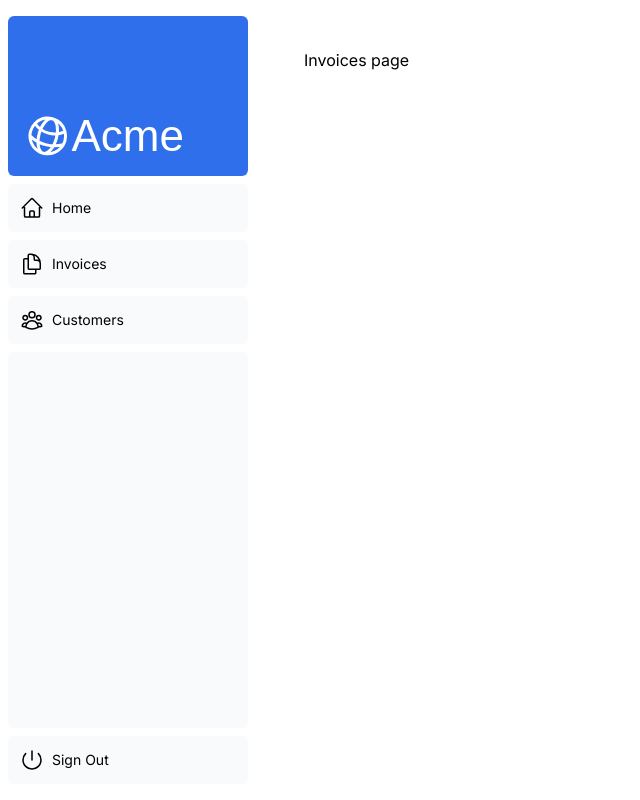
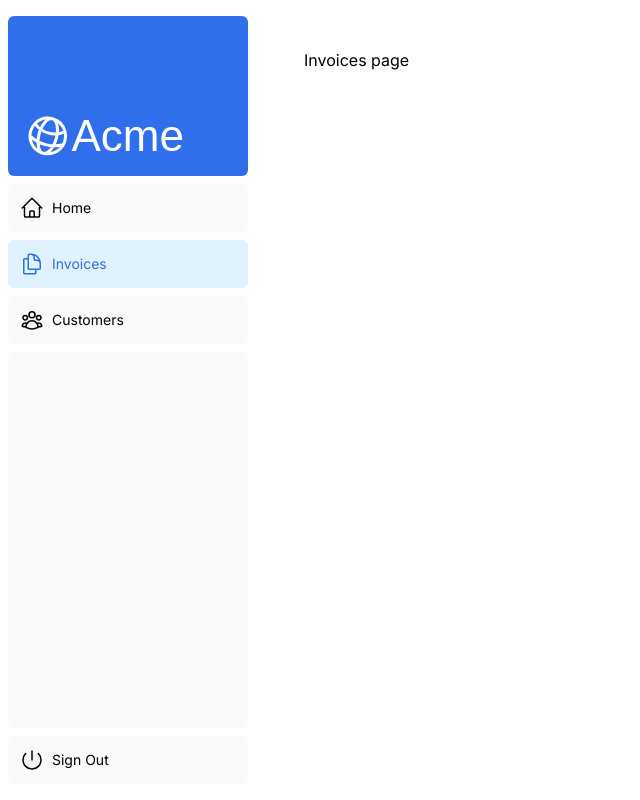
Before and after one commit to benedicti0n/learning-nextjs, a Next.js app in the folder nextjs-dashboard/: page /dashboard/invoices in a window 1280 px wide. Shown: the whole page, without its empty margins (0-640 px from the left). Built offline with nearby package versions, Linux system fonts and the light colour scheme; a web font is replaced by a local one.

Commit message:
chapter 5 done, navigation with Link

```diff
--- a/nextjs-dashboard/app/ui/dashboard/nav-links.tsx
+++ b/nextjs-dashboard/app/ui/dashboard/nav-links.tsx
@@ -1,8 +1,12 @@
+"use client"
+import Link from 'next/link';
 import {
   UserGroupIcon,
   HomeIcon,
   DocumentDuplicateIcon,
 } from '@heroicons/react/24/outline';
+import { usePathname } from 'next/navigation';
+import clsx from 'clsx';
 
 // Map of links to display in the side navigation.
 // Depending on the size of the application, this would be stored in a database.
@@ -17,19 +21,25 @@ const links = [
 ];
 
 export default function NavLinks() {
+  const pathname = usePathname()
+
   return (
     <>
       {links.map((link) => {
         const LinkIcon = link.icon;
         return (
-          <a
+          <Link
             key={link.name}
             href={link.href}
-            className="flex h-[48px] grow items-center justify-center gap-2 rounded-md bg-gray-50 p-3 text-sm font-medium hover:bg-sky-100 hover:text-blue-600 md:flex-none md:justify-start md:p-2 md:px-3"
+            className={clsx('flex h-[48px] grow items-center justify-center gap-2 rounded-md bg-gray-50 p-3 text-sm font-medium hover:bg-sky-100 hover:text-blue-600 md:flex-none md:justify-start md:p-2 md:px-3',
+              {
+                'bg-sky-100 text-blue-600': pathname === link.href,
+              },
+            )}
           >
             <LinkIcon className="w-6" />
             <p className="hidden md:block">{link.name}</p>
-          </a>
+          </Link>
         );
       })}
     </>
```
